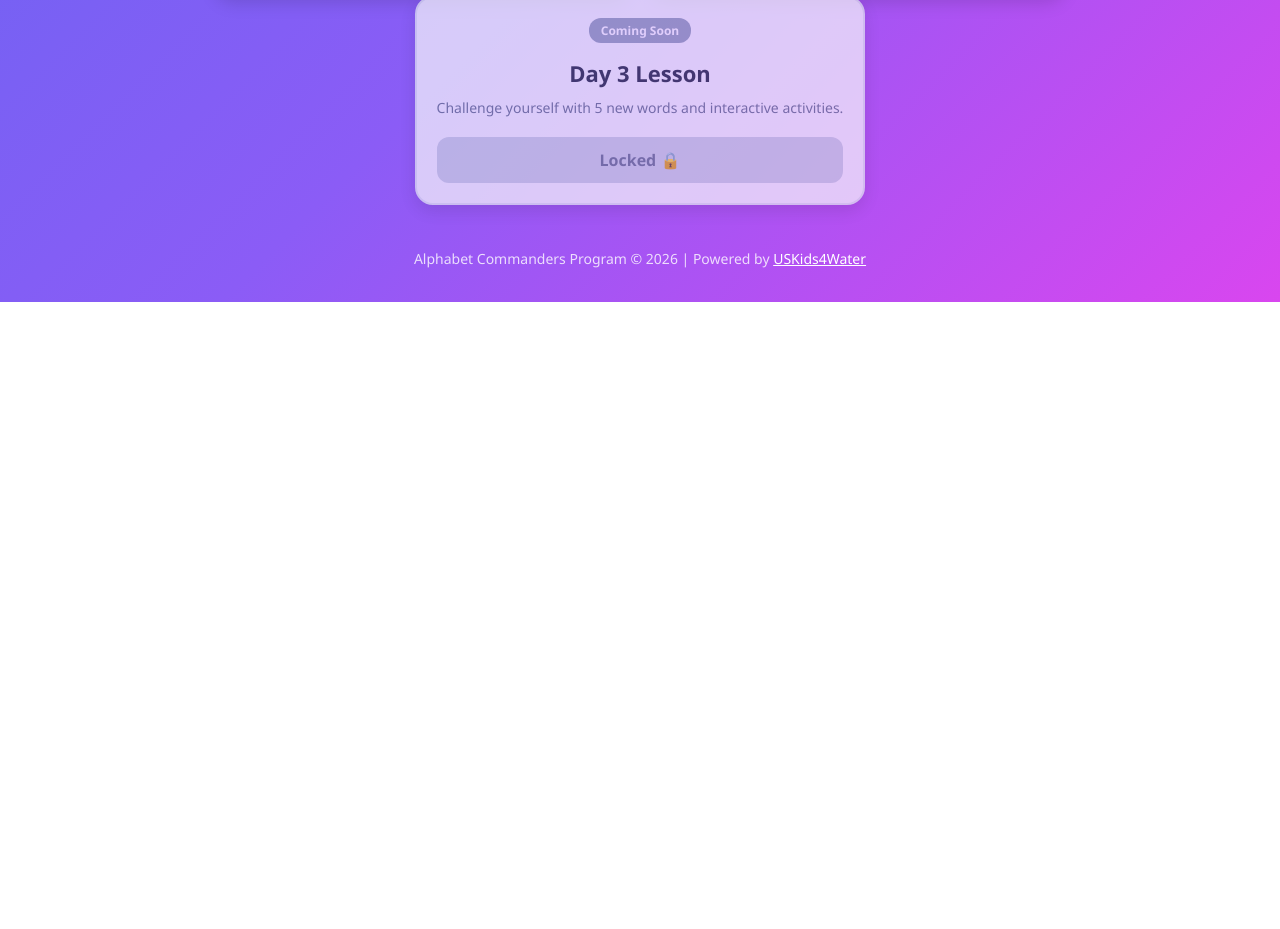
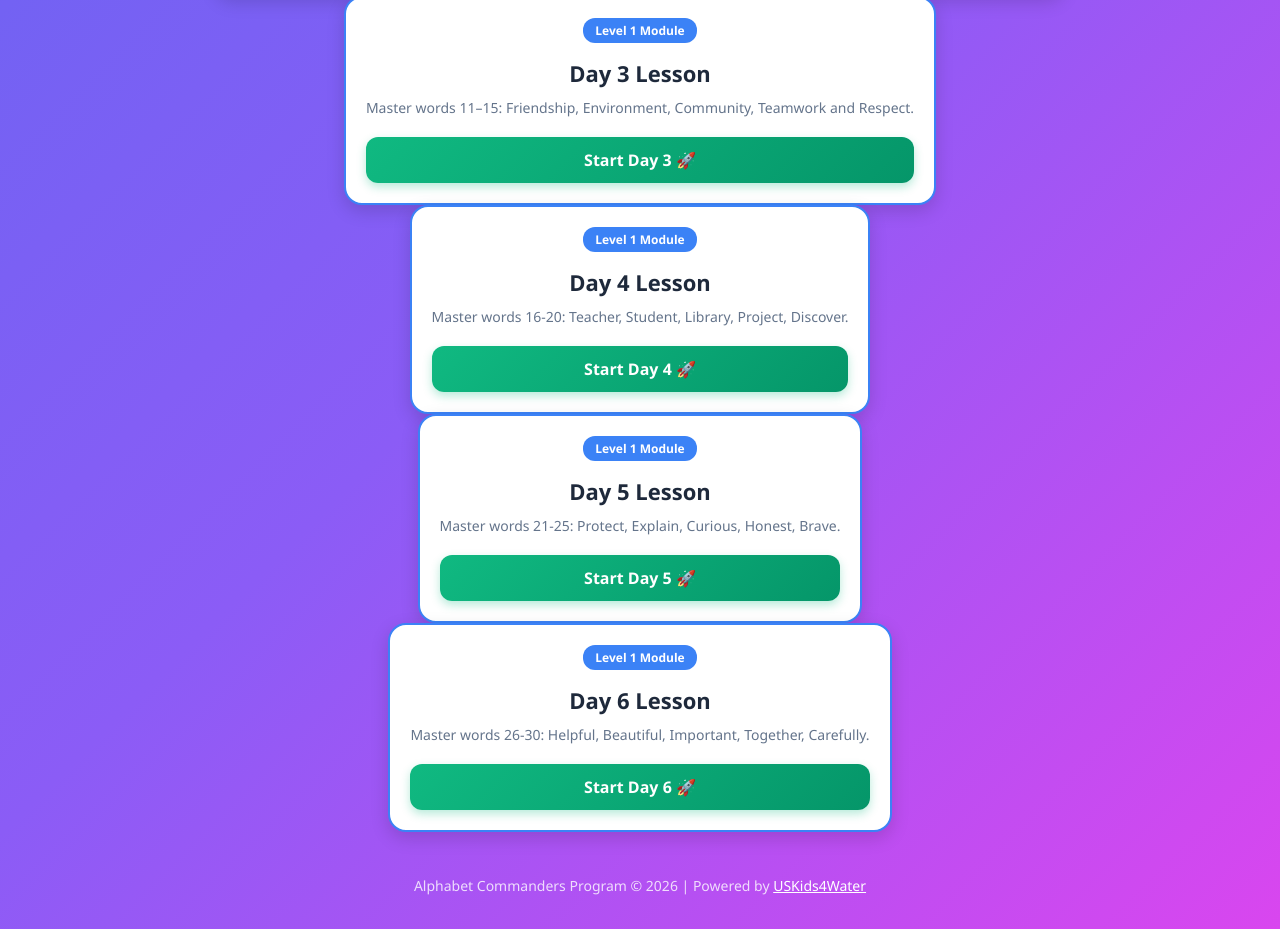
Before and after one commit to meerabapat/USKids4Water-AlphaCommander, a plain HTML site: page 2026/index.html in a window 1280 px wide. Shown: the part 540-1469 px from the top of the page. Before the commit the page ends 842 px from the top, so only its background shows below. Drawn offline with Linux system fonts and the light colour scheme.

Commit message:
Update index.html

```diff
--- a/2026/index.html
+++ b/2026/index.html
@@ -214,13 +214,41 @@
             </a>
         </div>
 
-        <div class="day-card locked">
-            <span class="card-badge">Coming Soon</span>
+        <div class="day-card active">
+            <span class="card-badge">Level 1 Module</span>
             <div class="day-title">Day 3 Lesson</div>
-            <div class="day-desc">Challenge yourself with 5 new words and interactive activities.</div>
-            <span class="btn-locked">Locked 🔒</span>
+            <div class="day-desc">Master words 11–15: Friendship, Environment, Community, Teamwork and Respect.</div>
+            <a href="Day3.html" class="btn-launch">
+                Start Day 3 🚀
+            </a>
         </div>
 
+        <div class="day-card active">
+            <span class="card-badge">Level 1 Module</span>
+            <div class="day-title">Day 4 Lesson</div>
+            <div class="day-desc">Master words 16-20: Teacher, Student, Library, Project, Discover.</div>
+            <a href="Day4.html" class="btn-launch">
+                Start Day 4 🚀
+            </a>
+        </div>
+
+        <div class="day-card active">
+            <span class="card-badge">Level 1 Module</span>
+            <div class="day-title">Day 5 Lesson</div>
+            <div class="day-desc">Master words 21-25: Protect, Explain, Curious, Honest, Brave.</div>
+            <a href="Day5.html" class="btn-launch">
+                Start Day 5 🚀
+            </a>
+        </div>
+
+        <div class="day-card active">
+            <span class="card-badge">Level 1 Module</span>
+            <div class="day-title">Day 6 Lesson</div>
+            <div class="day-desc">Master words 26-30: Helpful, Beautiful, Important, Together, Carefully.</div>
+            <a href="Day6.html" class="btn-launch">
+                Start Day 6 🚀
+            </a>
+        </div>
     </div>
 
     <footer>
```
